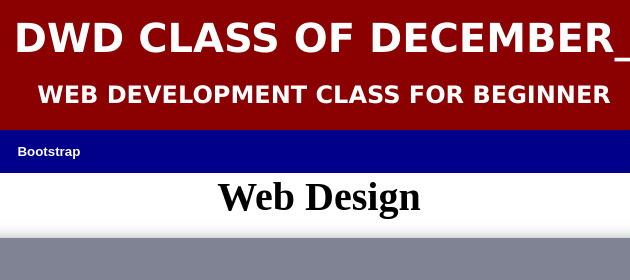
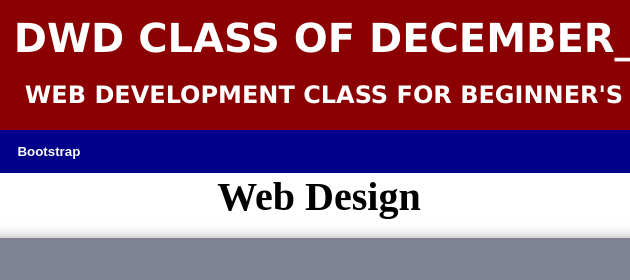
Before and after one commit to Rabiuak/dwd, a plain HTML site: page index.html in a window 1280 px wide. Shown: the top 280 px of the page, 321-951 px from the left. Drawn offline with Linux system fonts and the light colour scheme.

Commit message:
Update index.html

```diff
--- a/index.html
+++ b/index.html
@@ -14,7 +14,7 @@
     <div id="header">
         <img src="images/dwd.png" id="img1">
         <h1 id="hd1">HiiT, DWD CLASS OF DECEMBER_2021</h1>
-        <h2 id="hd2">WEB DEVELOPMENT CLASS FOR BEGINNER</h2>
+        <h2 id="hd2">WEB DEVELOPMENT CLASS FOR BEGINNER'S</h2>
         <img src="images/HiiTLogo.PNG" id="img2"/>
     </div>
     <div class="tab" >
```
